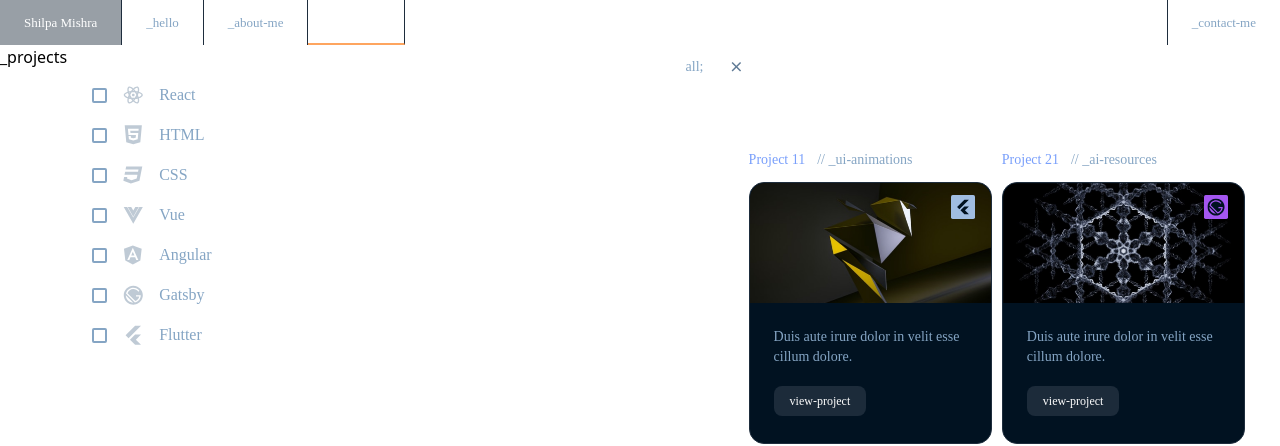
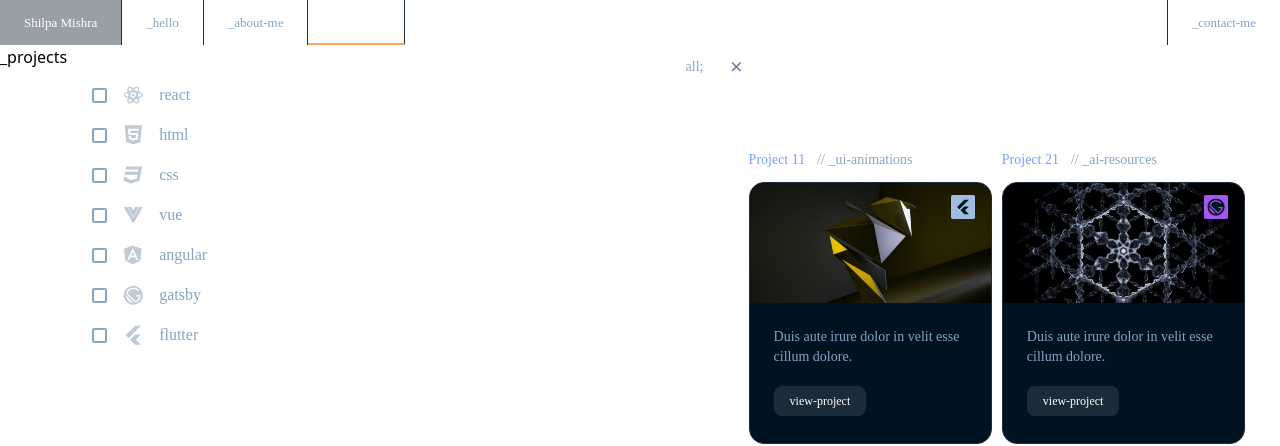
Before and after one commit to mishraShilpa-28/dev-portfolio, a Nuxt app: page /projects in a window 1280 px wide. Shown: the top 446 px of the page. Built offline with nearby package versions, Linux system fonts and the light colour scheme; what @highlightjs/vue-plugin would draw is missing.

Commit message:
updating projects.vue

```diff
--- a/pages/projects.vue
+++ b/pages/projects.vue
@@ -80,7 +80,7 @@ import DevConfig from '~/developer.json';
 
 const config = ref(DevConfig)
 
-const techs = ['React', 'HTML', 'CSS', 'Vue', 'Angular', 'Gatsby', 'Flutter']
+const techs = ['react', 'html', 'css', 'vue', 'angular', 'gatsby', 'flutter']
 const filters = ref(['all'])
 const showFilters = ref(true)
 const projects = ref(config.value.projects)
```
